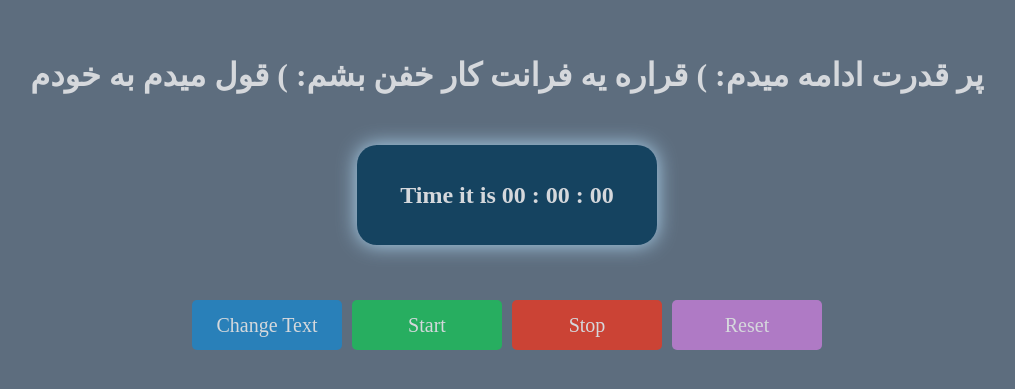
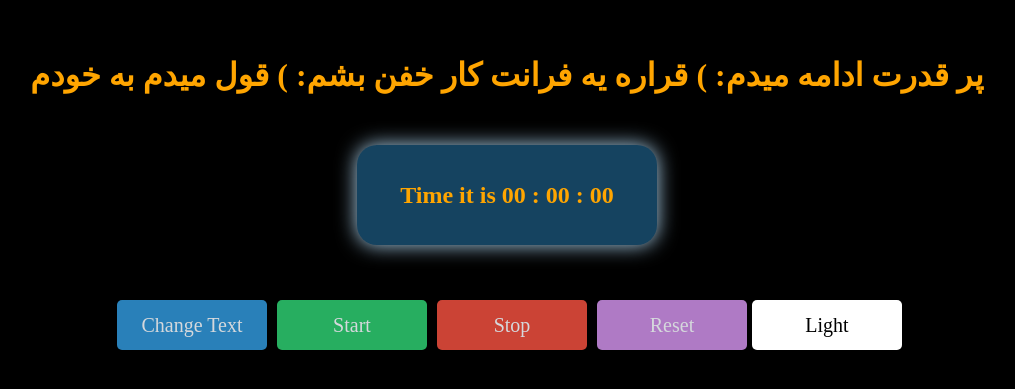
Before and after one commit to AmirhosseinAmini1383/react-timer-F3-J14-J20, a React (Create React App) app: page / in a window 1280 px wide. Shown: the part 205-594 px from the top of the page, without its empty margins (133-1148 px from the left). Built offline with nearby package versions, Linux system fonts and the light colour scheme.

Commit message:
15_react-usestate

```diff
--- a/src/App.js
+++ b/src/App.js
@@ -1,4 +1,4 @@
-import React, { useState } from "react";
+import React, { useState, useEffect } from "react";
 import ReactDOM from "react-dom/client";
 import "./style.css";
 import Hello from "./Hello";
@@ -37,13 +37,35 @@ const App = () => {
   const [title, setTitle] = useState(
     "پر قدرت ادامه میدم: ) قراره یه فرانت کار خفن بشم: ) قول میدم به خودم"
   );
+  const [isLight, setIsLight] = useState(false);
+
+  useEffect(() => {
+    console.log("useEffect");
+    // return () => {
+    //   console.log("وقتی که کامپوننت مون بسته میشه این قسمت اجرا میشه...");
+    // };
+  }, [isLight]);
+
   const handleSetTitle = () => {
-    setTitle("Amirho3einAmini");
+    if (title == "Amirho3ein") {
+      setTitle(
+        "پر قدرت ادامه میدم: ) قراره یه فرانت کار خفن بشم: ) قول میدم به خودم"
+      );
+    } else setTitle("Amirho3ein");
   };
+
+  const handleSetIsLight = () => {
+    setIsLight(!isLight);
+  };
+
   return (
-    <div className="main">
+    <div className="main" style={{ background: isLight ? "White" : "Black" }}>
       <Hello title={title} />
-      <Timer handleSetTitle={handleSetTitle} />
+      <Timer
+        isLight={isLight}
+        handleSetIsLight={handleSetIsLight}
+        handleSetTitle={handleSetTitle}
+      />
     </div>
   );
 };
--- a/src/Timer.js
+++ b/src/Timer.js
@@ -80,6 +80,16 @@ class Timer extends React.Component {
           <button className="btn btnReset" onClick={this.ResetInterval}>
             Reset
           </button>
+          <button
+            className="btn btnTheme"
+            onClick={this.props.handleSetIsLight}
+            style={{
+              background: this.props.isLight ? "Black" : "White",
+              color: this.props.isLight ? "White" : "Black",
+            }}
+          >
+            {this.props.isLight ? "Dark" : "Light"}
+          </button>
         </div>
       </>
     );
--- a/src/style.css
+++ b/src/style.css
@@ -1,29 +1,29 @@
-:root{
-    --white:#D5D8DC;
-    --blue:#154360;
-    --gray:#5D6D7E;
-    --box-shadow-Color:#AED6F1;
-    --btnBlue:#2980B9;
-    --btnGreen:#27AE60;
-    --btnRed:#CB4335;
-    --btnPurple:#AF7AC5;
+:root {
+  --white: #d5d8dc;
+  --blue: #154360;
+  --gray: #5d6d7e;
+  --box-shadow-Color: #aed6f1;
+  --btnBlue: #2980b9;
+  --btnGreen: #27ae60;
+  --btnRed: #cb4335;
+  --btnPurple: #af7ac5;
 }
-body{
+body {
   margin: 0;
   padding: 0;
   font-family: vazir;
 }
-.main{
+.main {
   width: 100%;
   height: 100vh;
   display: flex;
   justify-content: center;
   align-items: center;
   flex-direction: column;
-    color: var(--white);
+  color: orange;
   background: var(--gray);
 }
-.timer{
+.timer {
   width: 300px;
   height: 100px;
   margin-top: 30px;
@@ -33,10 +33,10 @@ body{
   justify-content: center;
   display: flex;
   background: var(--blue);
-    color: var(--white);
+  color: orange;
   margin-bottom: 50px;
 }
-.btn{
+.btn {
   width: 150px;
   height: 50px;
   text-align: center;
@@ -46,23 +46,23 @@ body{
   border-radius: 5px;
   border: 0;
 }
-.btn:hover{
+.btn:hover {
   font-size: 22px;
   box-shadow: 0 0 10px var(--box-shadow-Color);
 }
-.btnChange{
+.btnChange {
   margin: 5px;
   background: var(--btnBlue);
 }
-.btnStart{
+.btnStart {
   margin: 5px;
   background: var(--btnGreen);
 }
-.btnStop{
+.btnStop {
   margin: 5px;
   background: var(--btnRed);
 }
-.btnReset{
+.btnReset {
   margin: 5px;
   background: var(--btnPurple);
 }
```
Lines whose indentation alone changed are shown as unchanged.
